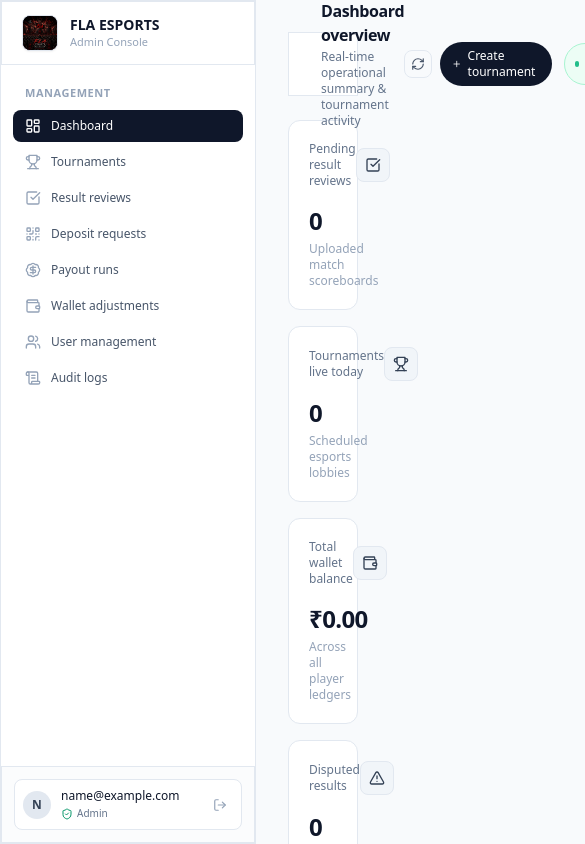
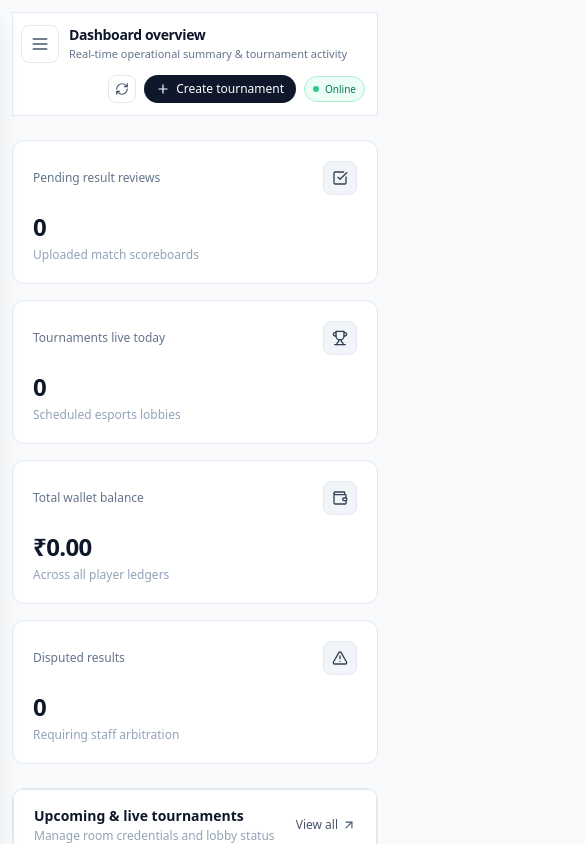
Before and after one commit to benellivijay/fla-esports, a Next.js app in the folder admin_dashboard/: page / in a window 390 px wide. Shown: the top 844 px of the page, 585 px wide, since content can reach past the window. Built offline with nearby package versions, Linux system fonts and the light colour scheme; no server answers; sample sign-in values are in the browser's storage.

Commit message:
Make admin dashboard fully mobile responsive with sliding drawer and hamburger navigation

```diff
--- a/admin_dashboard/src/components/layout/AdminLayout.tsx
+++ b/admin_dashboard/src/components/layout/AdminLayout.tsx
@@ -1,13 +1,34 @@
 'use client';
 
-import React, { useEffect, useState } from 'react';
-import { useRouter } from 'next/navigation';
+import React, { createContext, useContext, useEffect, useState } from 'react';
+import { useRouter, usePathname } from 'next/navigation';
 import { Sidebar } from './Sidebar';
+
+interface LayoutContextType {
+  isMobileSidebarOpen: boolean;
+  toggleMobileSidebar: () => void;
+  closeMobileSidebar: () => void;
+}
+
+const LayoutContext = createContext<LayoutContextType>({
+  isMobileSidebarOpen: false,
+  toggleMobileSidebar: () => {},
+  closeMobileSidebar: () => {},
+});
+
+export const useLayout = () => useContext(LayoutContext);
 
 export const AdminLayout: React.FC<{ children: React.ReactNode }> = ({ children }) => {
   const router = useRouter();
+  const pathname = usePathname();
   const [isAuthenticated, setIsAuthenticated] = useState<boolean>(false);
   const [loading, setLoading] = useState<boolean>(true);
+  const [isMobileSidebarOpen, setIsMobileSidebarOpen] = useState<boolean>(false);
+
+  // Auto-close mobile sidebar whenever page changes
+  useEffect(() => {
+    setIsMobileSidebarOpen(false);
+  }, [pathname]);
 
   useEffect(() => {
     if (typeof window !== 'undefined') {
@@ -21,6 +42,9 @@ export const AdminLayout: React.FC<{ children: React.ReactNode }> = ({ children
     }
   }, []);
 
+  const toggleMobileSidebar = () => setIsMobileSidebarOpen((prev) => !prev);
+  const closeMobileSidebar = () => setIsMobileSidebarOpen(false);
+
   if (loading) {
     return (
       <div className="min-h-screen bg-slate-50 flex items-center justify-center">
@@ -32,11 +56,25 @@ export const AdminLayout: React.FC<{ children: React.ReactNode }> = ({ children
   if (!isAuthenticated) return null;
 
   return (
-    <div className="min-h-screen bg-[#F8FAFC]">
-      <Sidebar />
-      <div className="pl-64 flex flex-col min-h-screen">
-        <main className="flex-1 p-8">{children}</main>
+    <LayoutContext.Provider value={{ isMobileSidebarOpen, toggleMobileSidebar, closeMobileSidebar }}>
+      <div className="min-h-screen bg-[#F8FAFC]">
+        {/* Backdrop overlay for mobile drawer */}
+        {isMobileSidebarOpen && (
+          <div
+            onClick={closeMobileSidebar}
+            className="fixed inset-0 bg-slate-950/60 z-40 backdrop-blur-xs transition-opacity lg:hidden"
+            aria-hidden="true"
+          />
+        )}
+
+        {/* Sidebar (Permanent on desktop lg:, sliding drawer on mobile) */}
+        <Sidebar />
+
+        {/* Main Content Area */}
+        <div className="lg:pl-64 flex flex-col min-h-screen transition-all duration-200">
+          <main className="flex-1 p-3 sm:p-5 lg:p-8 max-w-full overflow-x-hidden">{children}</main>
+        </div>
       </div>
-    </div>
+    </LayoutContext.Provider>
   );
 };
--- a/admin_dashboard/src/components/layout/Header.tsx
+++ b/admin_dashboard/src/components/layout/Header.tsx
@@ -2,7 +2,8 @@
 
 import React from 'react';
 import { PillBadge } from '../ui/PillBadge';
-import { Activity, Shield } from 'lucide-react';
+import { Menu } from 'lucide-react';
+import { useLayout } from './AdminLayout';
 
 interface HeaderProps {
   title: string;
@@ -11,24 +12,43 @@ interface HeaderProps {
 }
 
 export const Header: React.FC<HeaderProps> = ({ title, subtitle, actions }) => {
+  const { toggleMobileSidebar } = useLayout();
+
   return (
-    <header className="h-16 bg-white border-b border-hairline border-slate-200 px-8 flex items-center justify-between sticky top-0 z-20">
-      <div>
-        <h1 className="text-base font-semibold text-slate-900 tracking-tight">{title}</h1>
-        {subtitle && <p className="text-xs text-slate-500 mt-0.5">{subtitle}</p>}
+    <header className="min-h-16 bg-white border-b border-hairline border-slate-200 px-3 sm:px-6 lg:px-8 py-3 flex flex-wrap items-center justify-between gap-3 sticky top-0 z-30 shadow-xs">
+      <div className="flex items-center gap-2.5 sm:gap-3">
+        {/* Mobile Hamburger Menu Button */}
+        <button
+          onClick={toggleMobileSidebar}
+          className="p-2 -ml-1 text-slate-600 hover:text-slate-900 rounded-lg hover:bg-slate-100 lg:hidden border border-slate-200 shrink-0 transition-colors"
+          aria-label="Open navigation menu"
+        >
+          <Menu className="w-5 h-5" />
+        </button>
+
+        <div>
+          <h1 className="text-sm sm:text-base font-semibold text-slate-900 tracking-tight leading-tight">{title}</h1>
+          {subtitle && (
+            <p className="text-[11px] sm:text-xs text-slate-500 mt-0.5 line-clamp-1 sm:line-clamp-none">
+              {subtitle}
+            </p>
+          )}
+        </div>
       </div>
 
-      <div className="flex items-center gap-3">
+      <div className="flex items-center gap-2 sm:gap-3 ml-auto">
         {actions}
 
         <div className="h-4 w-[1px] bg-slate-200 mx-1 hidden sm:block" />
 
-        <div className="flex items-center gap-2">
-          <div className="flex items-center gap-1.5 px-2.5 py-1 bg-emerald-50 text-emerald-700 rounded-full border border-hairline border-emerald-200 text-xs">
+        <div className="flex items-center gap-1.5 sm:gap-2">
+          <div className="flex items-center gap-1.5 px-2 sm:px-2.5 py-1 bg-emerald-50 text-emerald-700 rounded-full border border-hairline border-emerald-200 text-xs">
             <span className="w-1.5 h-1.5 rounded-full bg-emerald-500 animate-pulse" />
-            <span className="font-medium text-[11px]">API Online</span>
+            <span className="font-medium text-[10px] sm:text-[11px]">Online</span>
           </div>
-          <PillBadge label="Staff Mode" variant="primary" size="sm" />
+          <div className="hidden sm:block">
+            <PillBadge label="Staff Mode" variant="primary" size="sm" />
+          </div>
         </div>
       </div>
     </header>
--- a/admin_dashboard/src/components/layout/Sidebar.tsx
+++ b/admin_dashboard/src/components/layout/Sidebar.tsx
@@ -14,13 +14,16 @@ import {
   LogOut,
   ShieldCheck,
   QrCode,
+  X,
 } from 'lucide-react';
 import { PillBadge } from '../ui/PillBadge';
 import { AdminApi } from '@/lib/api';
+import { useLayout } from './AdminLayout';
 
 export const Sidebar: React.FC = () => {
   const pathname = usePathname();
   const router = useRouter();
+  const { isMobileSidebarOpen, closeMobileSidebar } = useLayout();
   const [user, setUser] = useState<any>(null);
   const [pendingReviewCount, setPendingReviewCount] = useState<number>(0);
 
@@ -67,9 +70,14 @@ export const Sidebar: React.FC = () => {
   ];
 
   return (
-    <aside className="w-64 bg-white border-r border-hairline border-slate-200 flex flex-col h-screen fixed left-0 top-0 z-30 select-none">
+    <aside
+      className={`w-64 bg-white border-r border-hairline border-slate-200 flex flex-col h-screen fixed left-0 top-0 z-50 select-none shadow-xl lg:shadow-none transition-transform duration-200 ease-in-out ${
+        isMobileSidebarOpen ? 'translate-x-0' : '-translate-x-full lg:translate-x-0'
+      }`}
+    >
       {/* Brand Header */}
-      <div className="h-16 flex items-center px-5 border-b border-hairline border-slate-200 gap-3">
+      <div className="h-16 flex items-center justify-between px-5 border-b border-hairline border-slate-200">
+        <div className="flex items-center gap-3">
           <div className="w-9 h-9 rounded-lg overflow-hidden border border-slate-200 bg-slate-950 shrink-0 shadow-sm flex items-center justify-center">
             <img src="/app_logo.png?v=3" alt="FLA Esports" className="w-full h-full object-cover" />
           </div>
@@ -77,6 +85,16 @@ export const Sidebar: React.FC = () => {
             <h1 className="text-sm font-bold text-slate-900 leading-tight">FLA ESPORTS</h1>
             <p className="text-[11px] text-slate-400">Admin Console</p>
           </div>
+        </div>
+
+        {/* Mobile Close Button */}
+        <button
+          onClick={closeMobileSidebar}
+          className="p-1.5 text-slate-400 hover:text-slate-700 rounded-lg lg:hidden hover:bg-slate-100 transition-colors"
+          aria-label="Close navigation"
+        >
+          <X className="w-5 h-5" />
+        </button>
       </div>
 
       {/* Navigation Links */}
@@ -92,7 +110,8 @@ export const Sidebar: React.FC = () => {
             <Link
               key={item.href}
               href={item.href}
-              className={`flex items-center justify-between px-3 py-2 text-xs font-medium rounded-lg transition-colors ${
+              onClick={closeMobileSidebar}
+              className={`flex items-center justify-between px-3 py-2.5 text-xs font-medium rounded-lg transition-colors ${
                 isActive
                   ? 'bg-slate-900 text-white'
                   : 'text-slate-600 hover:bg-slate-100 hover:text-slate-900'
@@ -120,7 +139,7 @@ export const Sidebar: React.FC = () => {
       <div className="p-3 border-t border-hairline border-slate-200 bg-slate-50/50">
         <div className="flex items-center justify-between p-2 rounded-lg bg-white border border-hairline border-slate-200">
           <div className="flex items-center gap-2.5 overflow-hidden">
-            <div className="w-7 h-7 rounded-full bg-slate-200 flex items-center justify-center text-slate-700 text-xs font-bold">
+            <div className="w-7 h-7 rounded-full bg-slate-200 flex items-center justify-center text-slate-700 text-xs font-bold shrink-0">
               {user?.email ? user.email.charAt(0).toUpperCase() : 'A'}
             </div>
             <div className="truncate">
@@ -128,7 +147,7 @@ export const Sidebar: React.FC = () => {
                 {user?.email || 'admin@ffesports.com'}
               </p>
               <div className="flex items-center gap-1 mt-0.5">
-                <ShieldCheck className="w-3 h-3 text-emerald-600" />
+                <ShieldCheck className="w-3 h-3 text-emerald-600 shrink-0" />
                 <span className="text-[10px] text-slate-500 capitalize">{user?.role || 'Admin'}</span>
               </div>
             </div>
@@ -136,7 +155,7 @@ export const Sidebar: React.FC = () => {
           <button
             onClick={handleLogout}
             title="Sign out"
-            className="p-1.5 text-slate-400 hover:text-rose-600 rounded-md hover:bg-rose-50 transition-colors"
+            className="p-1.5 text-slate-400 hover:text-rose-600 rounded-md hover:bg-rose-50 transition-colors shrink-0"
           >
             <LogOut className="w-3.5 h-3.5" />
           </button>
```
Also changed, not shown: 22 other files (tests, documents, lock files or other folders). Lines whose indentation alone changed are shown as unchanged.
